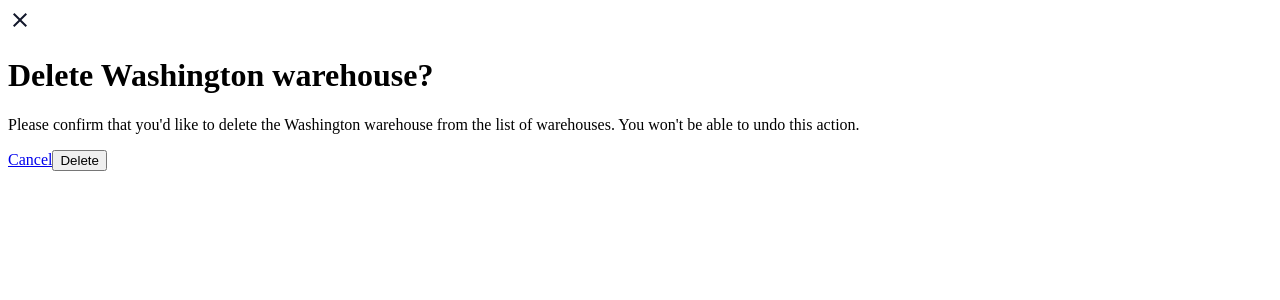
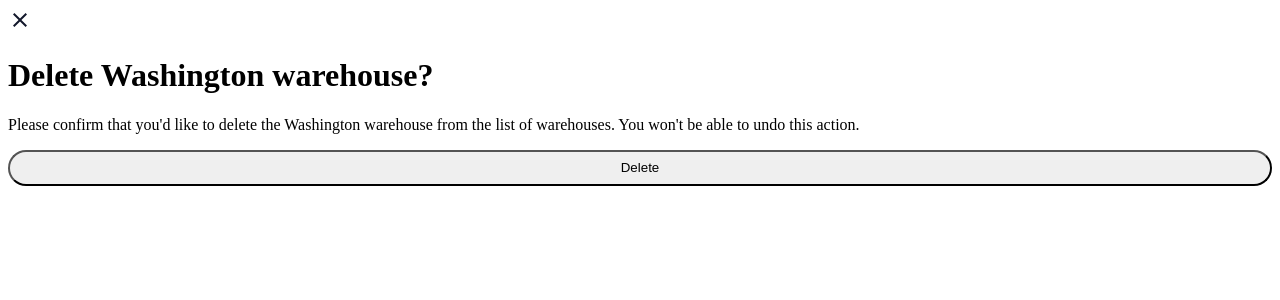
Before and after one commit to m-sekander/j22nk-instock-client, a React (Create React App) app: page / in a window 1280 px wide. Shown: the top 300 px of the page. Built offline with nearby package versions, Linux system fonts and the light colour scheme.

Commit message:
componentized CTAs

```diff
--- /dev/null
+++ b/src/components/Button/CTA.js
@@ -0,0 +1,22 @@
+import './CTA.scss';
+import { Link } from 'react-router-dom';
+
+function CTA({icon, text, isButton, link}) {
+    if (isButton) {
+        return (
+            <button className="cta cta__button">
+                {icon && <img className="cta__icon" src={icon} alt="" />}
+                {text}
+            </button>
+        );
+    } else {
+        return (
+            <Link to={link} className="cta cta__link">
+                {icon && <img className="cta__icon" src={icon} alt="" />}
+                {text}
+            </Link>
+        );
+    }
+}
+
+export default CTA;
--- /dev/null
+++ b/src/components/Button/CTA.scss
@@ -0,0 +1,15 @@
+
+
+.cta {
+    width: 100%;
+    border-radius: 20px;
+    height: 2.25rem;
+    // @include tablet {
+    //     height: 2.375rem;
+    //     padding: 0 2.25rem;
+    // }
+
+    &__icon {
+        margin-right: .25rem;
+    }
+}
--- a/src/components/Modal/Modal.js
+++ b/src/components/Modal/Modal.js
@@ -1,6 +1,7 @@
 import { Link } from 'react-router-dom'
 import './Modal.scss'
 import closeIcon from '../../assets/images/icons/close-24px.svg'
+import CTA from '../Button/CTA'
 
 function Modal() {
     return (
@@ -8,8 +9,8 @@ function Modal() {
             <Link to="/warehouses"><img src={closeIcon} alt="close icon" /></Link>
             <h1>Delete Washington warehouse?</h1>
             <p>Please confirm that you'd like to delete the Washington warehouse from the list of warehouses. You won't be able to undo this action.</p>
-            <Link to="/warehouses">Cancel</Link>
-            <button>Delete</button>
+            {/* <CTA text="Cancel" link={"/warehouses"}></CTA> */}
+            <CTA text="Delete" isButton={true}></CTA>
         </div>
     )
 }
```
